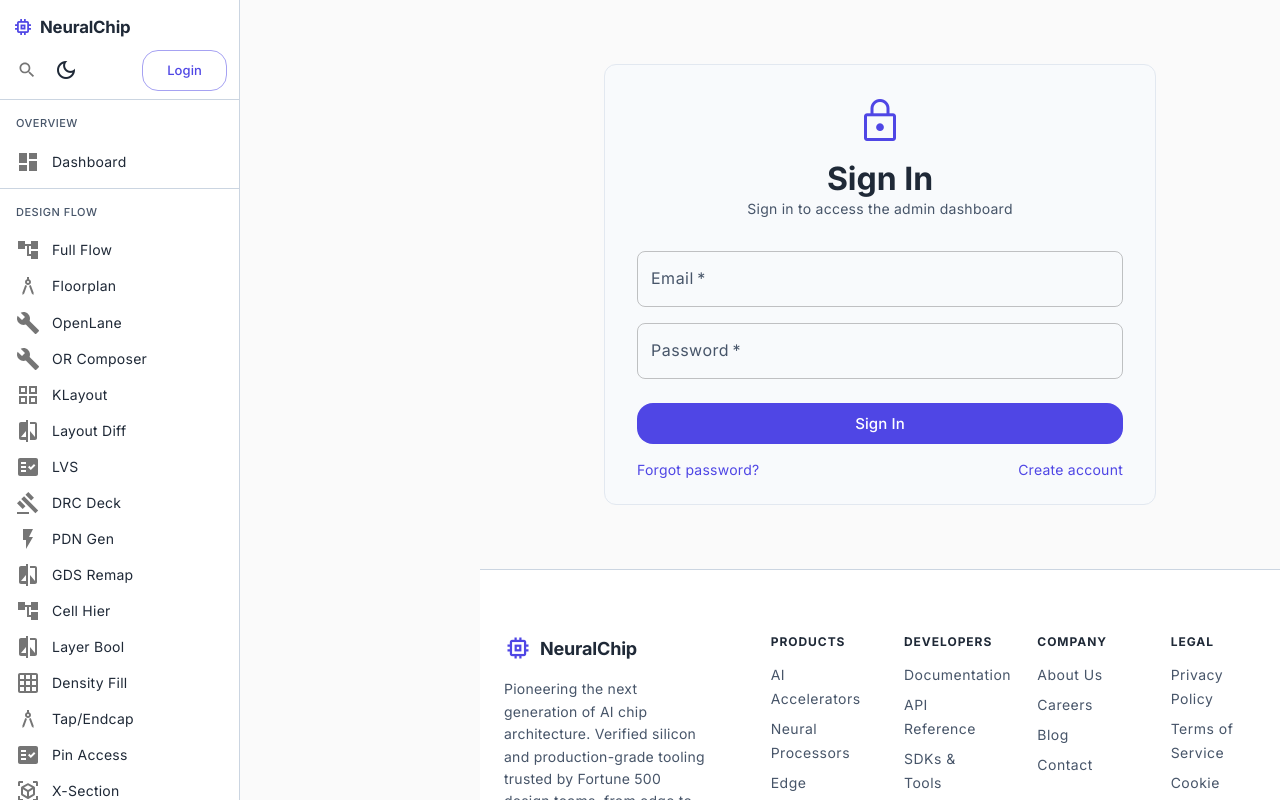
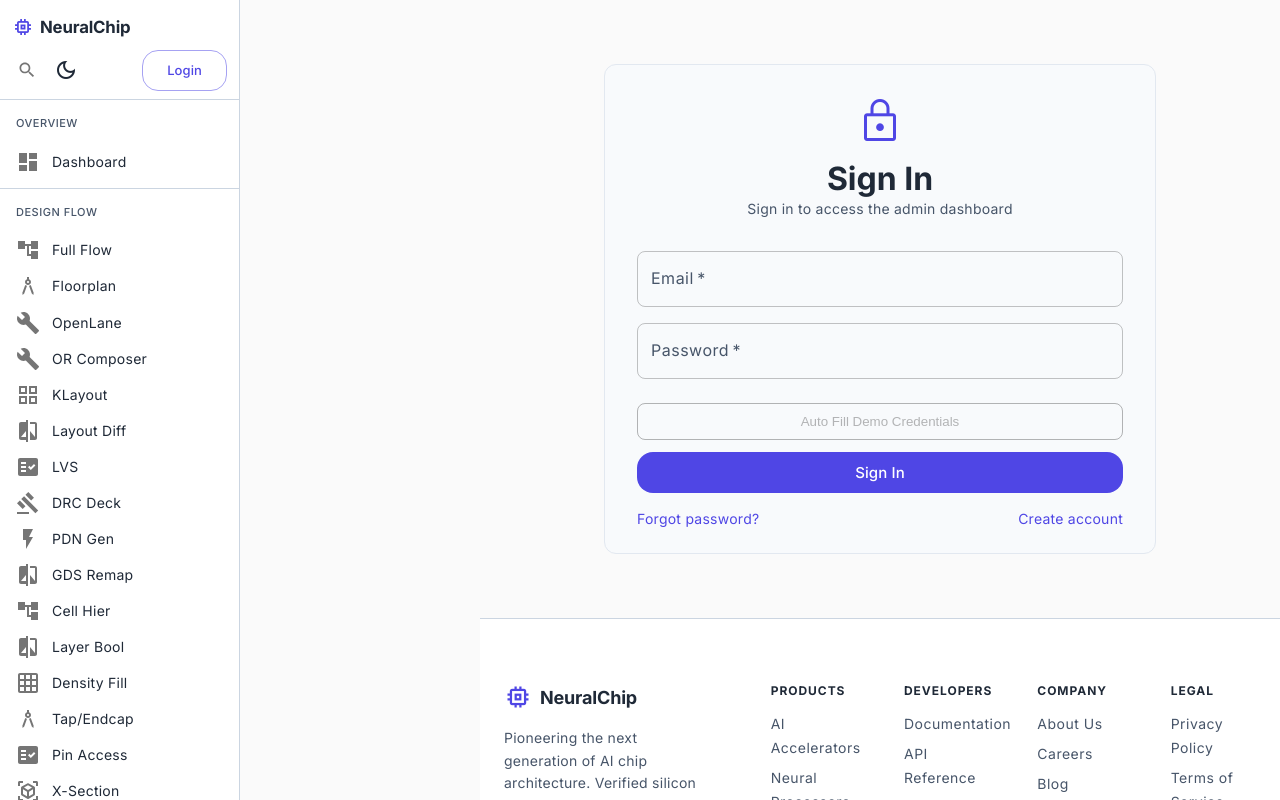
Before and after one commit to eakarsu/chip_design, a Next.js app: page /login in a window 1280 px wide. Shown: the top 800 px of the page. Built offline with nearby package versions, Linux system fonts and the light colour scheme; no server answers; what @mui/material-nextjs would draw is missing.

Commit message:
Add secure demo credential autofill

```diff
--- a/app/login/page.tsx
+++ b/app/login/page.tsx
@@ -70,6 +70,15 @@
               required
               sx={{ mb: 3 }}
             />
+            <button
+              type="button"
+              onClick={() => { setEmail(process.env.NEXT_PUBLIC_DEMO_EMAIL || ''); setPassword(process.env.NEXT_PUBLIC_DEMO_PASSWORD || ''); }}
+              disabled={!process.env.NEXT_PUBLIC_DEMO_EMAIL || !process.env.NEXT_PUBLIC_DEMO_PASSWORD}
+              aria-label="Auto Fill Demo Credentials"
+              style={{ width: '100%', marginBottom: '12px', padding: '10px 14px', borderRadius: '8px', border: '1px solid currentColor', background: 'transparent', cursor: 'pointer' }}
+            >
+              Auto Fill Demo Credentials
+            </button>
             <Button
               type="submit"
               variant="contained"
```
Also changed, not shown: 2 other files (tests, documents, lock files or other folders).
